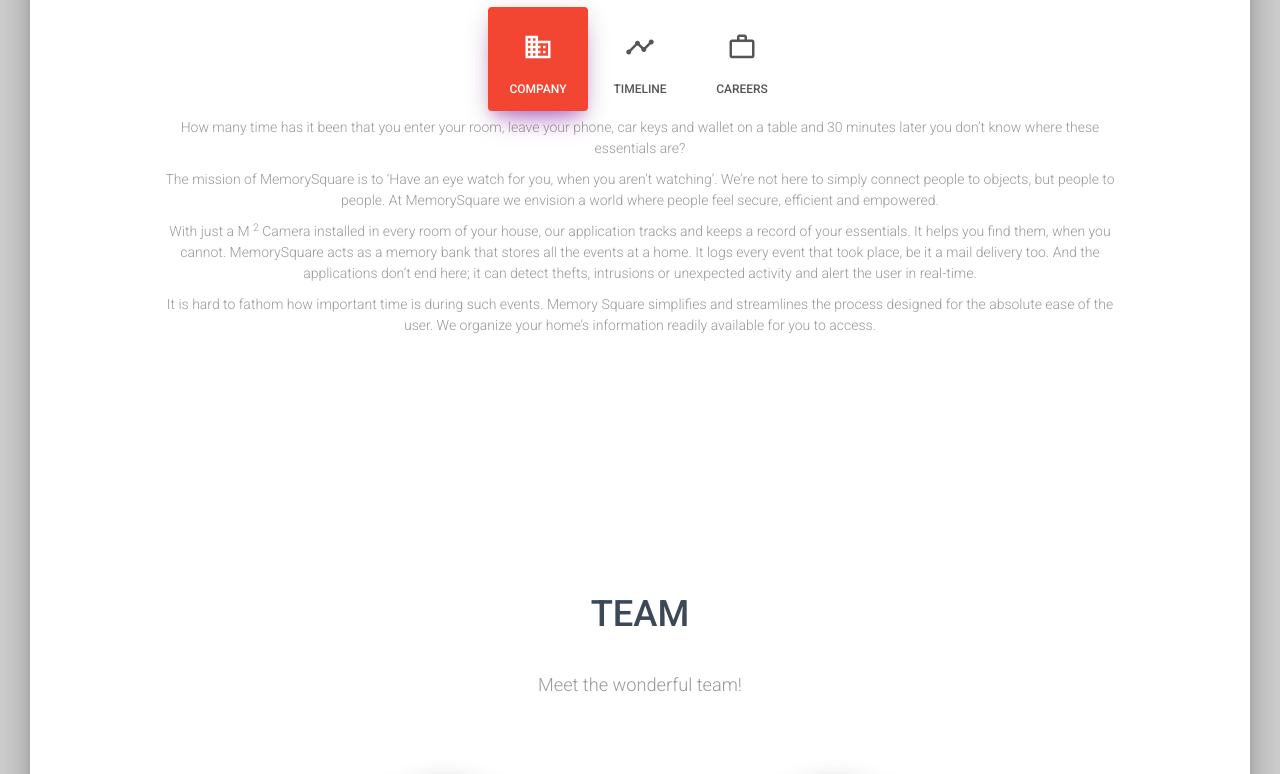
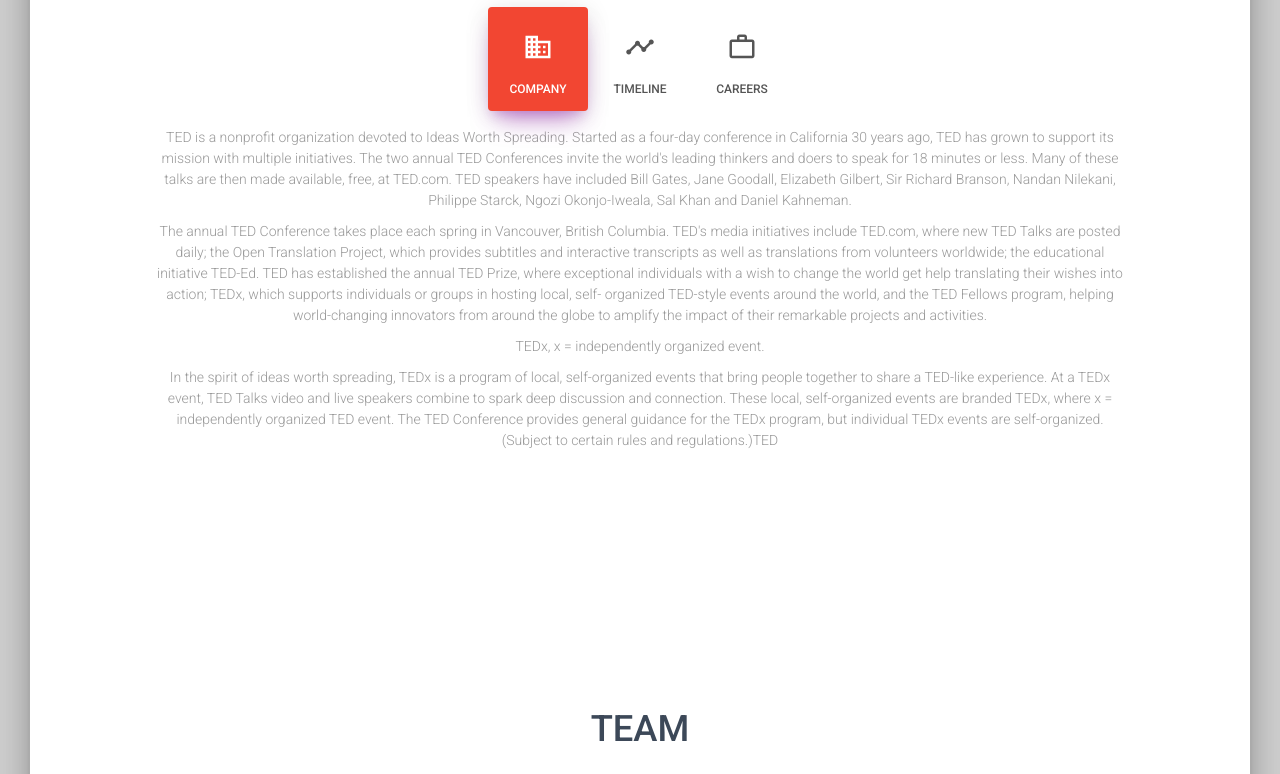
Before and after one commit to abhinavtripathy/Memory-Square, a plain HTML site: page index.html in a window 1280 px wide. Shown: the part 957-1731 px from the top of the page. Drawn offline with nearby package versions, Linux system fonts and the light colour scheme.

Commit message:
update-scrolling

```diff
--- a/index.html
+++ b/index.html
@@ -21,7 +21,6 @@
 	<!-- CSS Files -->
 	<link href="assets/css/bootstrap.min.css" rel="stylesheet" />
 	<link href="assets/css/material-kit.css" rel="stylesheet" />
-
 
 	<style>
 		html {
@@ -301,7 +300,7 @@
 	<nav class="navbar navbar-transparent navbar-absolute">
 		<div class="container">
 			<!-- Brand and toggle get grouped for better mobile display -->
-			<!-- <div class="navbar-header">
+			<div class="navbar-header">
 				<button type="button" class="navbar-toggle" data-toggle="collapse" data-target="#navigation-example">
 					<span class="sr-only">Toggle navigation</span>
 					<span class="icon-bar"></span>
@@ -314,7 +313,7 @@
 					</font>
 				</a>
 
-			</div> -->
+			</div>
 
 			<div class="collapse navbar-collapse" id="navigation-example">
 				<ul class="nav navbar-nav navbar-right">
@@ -355,7 +354,7 @@
 		<!-- Particles.js -->
 
 
-		<div class="header header-filter" style="background-image: url('assets/img/landing4.jpg');">
+		<div class="header header-filter" style="background-image: url('assets/img/landing7.jpg');">
 			<div class="container">
 				<div class="row">
 					<div class="col-md-6">
@@ -367,7 +366,7 @@
 							<br />
 							<form action="" method="post" id="maillist">
 								<div class="form-group label-floating">
-									<label class="control-label">Enter your email to receive updates</label>
+									<label class="control-label">Your Email</label>
 									<input type="email" class="form-control" name="sub_email" id="maillist_email">
 								</div>
 								<input class="btn btn-danger btn-raised btn-lg" type="submit" value="Subscribe" />
@@ -427,23 +426,32 @@
 										<div class="tab-content gallery">
 											<div class="tab-pane active" id="studio">
 												<div class="row">
+													<p>
+														<p class="description">TED is a nonprofit organization devoted to Ideas Worth Spreading. Started as a four-day conference in California
+															30 years ago, TED has grown to support its mission with multiple initiatives. The two annual TED Conferences
+															invite the world's leading thinkers and doers to speak for 18 minutes or less. Many of these talks are then
+															made available, free, at TED.com. TED speakers have included Bill Gates, Jane Goodall, Elizabeth Gilbert,
+															Sir Richard Branson, Nandan Nilekani, Philippe Starck, Ngozi Okonjo-Iweala, Sal Khan and Daniel Kahneman.</p>
+														<p class="description">The annual TED Conference takes place each spring in Vancouver, British Columbia. TED's media initiatives include
+															TED.com, where new TED Talks are posted daily; the Open Translation Project, which provides subtitles and
+															interactive transcripts as well as translations from volunteers worldwide; the educational initiative TED-Ed.
+															TED has established the annual TED Prize, where exceptional individuals with a wish to change the world get
+															help translating their wishes into action; TEDx, which supports individuals or groups in hosting local, self-
+															organized TED-style events around the world, and the TED Fellows program, helping world-changing innovators
+															from around the globe to amplify the impact of their remarkable projects and activities. </p>
 
-													<p class="description">How many time has it been that you enter your room, leave your phone, car keys and wallet on a table and 30
-														minutes later you don’t know where these essentials are? </p>
+														<p>
+															<p class="description">TEDx, x = independently organized event.</p>
+															<p class="description">In the spirit of ideas worth spreading, TEDx is a program of local, self-organized events that bring people
+																together to share a TED-like experience. At a TEDx event, TED Talks video and live speakers combine to spark
+																deep discussion and connection. These local, self-organized events are branded TEDx, where x = independently
+																organized TED event. The TED Conference provides general guidance for the TEDx program, but individual TEDx
+																events are self-organized. (Subject to certain rules and regulations.)TED </p>
 
-													<p class="description">The mission of MemorySquare is to ‘Have an eye watch for you, when you aren’t watching’. We’re not here to simply
-														connect people to objects, but people to people. At MemorySquare we envision a world where people feel secure,
-														efficient and empowered. </p>
 
-													<p class="description">With just a M
-														<sup>2</sup> Camera installed in every room of your house, our application tracks and keeps a record of your essentials.
-														It helps you find them, when you cannot. MemorySquare acts as a memory bank that stores all the events at a
-														home. It logs every event that took place, be it a mail delivery too. And the applications don’t end here;
-														it can detect thefts, intrusions or unexpected activity and alert the user in real-time.</p>
 
-													<p class="description">It is hard to fathom how important time is during such events. Memory Square simplifies and streamlines the
-														process designed for the absolute ease of the user. We organize your home’s information readily available for
-														you to access.</p>
+
+
 
 												</div>
 											</div>
@@ -519,7 +527,7 @@
 												<div class="row">
 
 													<div class="col-md-8 col-md-offset-2">
-														<h3 class="text-center title" id="contact">We're Hiring</h2>
+														<h3 class="text-center title" id="contact">Interested in working with us?</h2>
 															<form class="contact-form" action="" method="post" id="contactform">
 																<div class="row">
 																	<div class="col-md-6">
@@ -548,15 +556,8 @@
 																</div>
 
 																<div class="form-group label-floating" style="text-align: left">
-																	<label class="control-label">Why do you want to join us?</label>
+																	<label class="control-label">Your Message</label>
 																	<textarea class="form-control" rows="4" name="cf_message" id="cf_message"></textarea>
-																</div>
-
-																<div class="label-floating" style="text-align: left">
-																	<br>
-																		<label>Upload a resume</label>
-																		<input type="file" name="pic" accept=".pdf">
-																		<br>
 																</div>
 
 																<div class="row">
@@ -912,7 +913,7 @@
 				</div>
 
 			</div>
-		</div>
+
 
 			<footer class="footer">
 				<div class="container">
```
Lines whose indentation alone changed are shown as unchanged.
